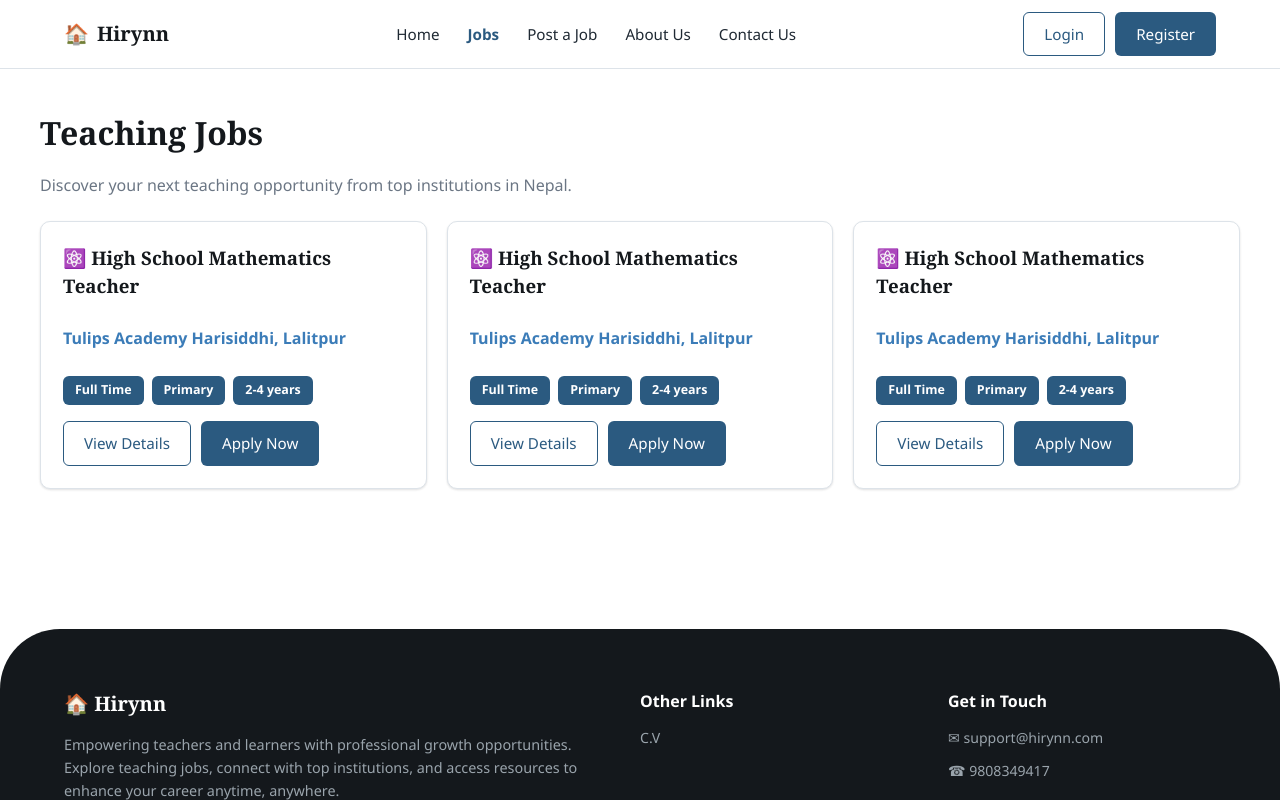
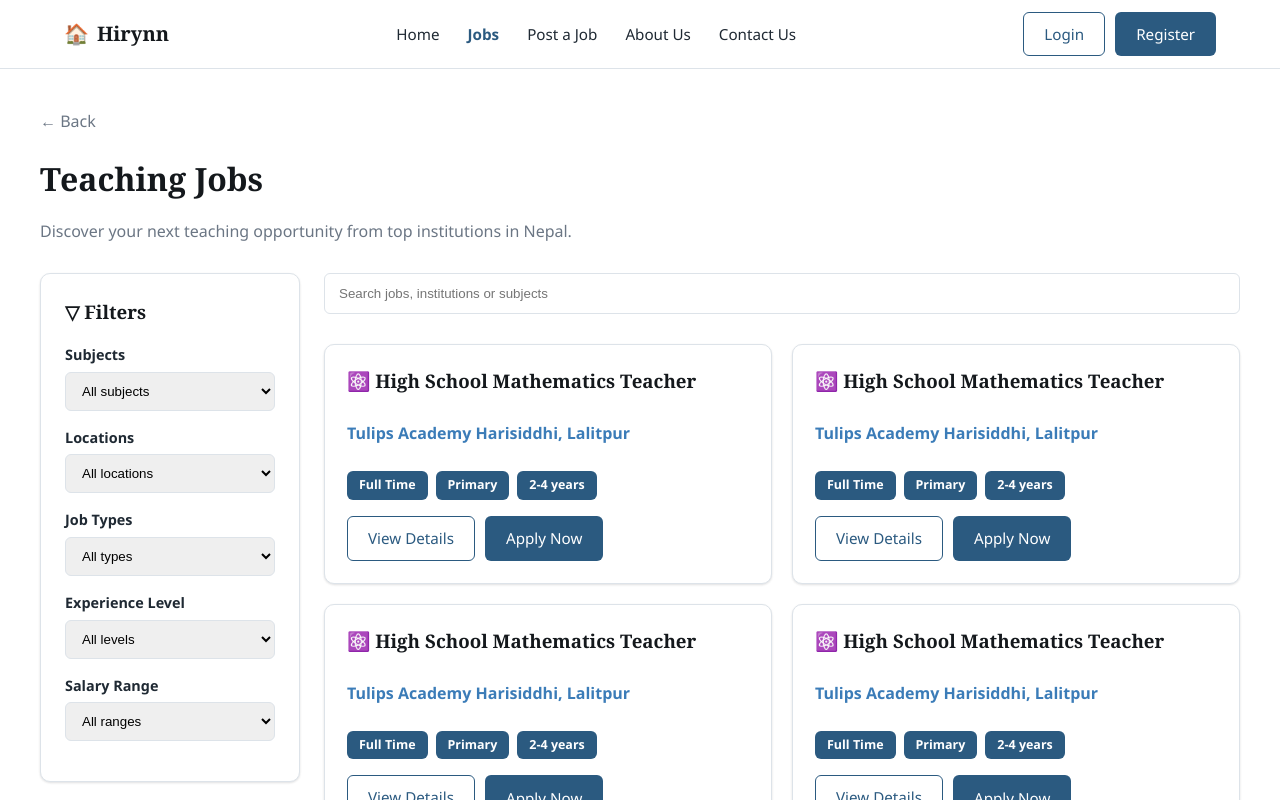
Before and after one commit to LaskaMaharjan/Hirynn-Website, a React (Vite) app: page /jobs in a window 1280 px wide. Shown: the top 800 px of the page. Built offline with nearby package versions, Linux system fonts and the light colour scheme.

Commit message:
Updated Jobs section

```diff
--- a/src/Components/Jobs.jsx
+++ b/src/Components/Jobs.jsx
@@ -1,45 +1,73 @@
+import { useState } from "react";
+import { Link } from "react-router-dom";
 import JobCard from "./JobCard.jsx";
 
 const jobs = [
-  {
-    id: 1,
-    title: "High School Mathematics Teacher",
-    institution: "Tulips Academy",
-    blurb: "Seeking a passionate mathematics teacher for our dynamic high school environment.",
-    subject: "Mathematics",
-    location: "Harisiddhi, Lalitpur",
-    type: "Full-Time",
-  },
-  {
-    id: 2,
-    title: "High School Mathematics Teacher",
-    institution: "Tulips Academy",
-    blurb: "Seeking a passionate mathematics teacher for our dynamic high school environment.",
-    subject: "Mathematics",
-    location: "Harisiddhi, Lalitpur",
-    type: "Full-Time",
-  },
-  {
-    id: 3,
-    title: "High School Mathematics Teacher",
-    institution: "Tulips Academy",
-    blurb: "Seeking a passionate mathematics teacher for our dynamic high school environment.",
-    subject: "Mathematics",
-    location: "Harisiddhi, Lalitpur",
-    type: "Full-Time",
-  },
+  { id: 1, title: "High School Mathematics Teacher", institution: "Tulips Academy", blurb: "Seeking a passionate mathematics teacher for our dynamic high school environment.", subject: "Mathematics", location: "Harisiddhi, Lalitpur", type: "Full-Time" },
+  { id: 2, title: "High School Mathematics Teacher", institution: "Tulips Academy", blurb: "Seeking a passionate mathematics teacher for our dynamic high school environment.", subject: "Mathematics", location: "Harisiddhi, Lalitpur", type: "Full-Time" },
+  { id: 3, title: "High School Mathematics Teacher", institution: "Tulips Academy", blurb: "Seeking a passionate mathematics teacher for our dynamic high school environment.", subject: "Mathematics", location: "Harisiddhi, Lalitpur", type: "Full-Time" },
+  { id: 4, title: "High School Mathematics Teacher", institution: "Tulips Academy", blurb: "Seeking a passionate mathematics teacher for our dynamic high school environment.", subject: "Mathematics", location: "Harisiddhi, Lalitpur", type: "Full-Time" },
+  { id: 5, title: "High School Mathematics Teacher", institution: "Tulips Academy", blurb: "Seeking a passionate mathematics teacher for our dynamic high school environment.", subject: "Mathematics", location: "Harisiddhi, Lalitpur", type: "Full-Time" },
+  { id: 6, title: "High School Mathematics Teacher", institution: "Tulips Academy", blurb: "Seeking a passionate mathematics teacher for our dynamic high school environment.", subject: "Mathematics", location: "Harisiddhi, Lalitpur", type: "Full-Time" },
+];
+
+const filters = [
+  { label: "Subjects", placeholder: "All subjects" },
+  { label: "Locations", placeholder: "All locations" },
+  { label: "Job Types", placeholder: "All types" },
+  { label: "Experience Level", placeholder: "All levels" },
+  { label: "Salary Range", placeholder: "All ranges" },
 ];
 
 export default function Jobs() {
+  const [query, setQuery] = useState("");
+
+  const visibleJobs = jobs.filter((j) =>
+    (j.title + j.institution + j.subject)
+      .toLowerCase()
+      .includes(query.toLowerCase())
+  );
+
   return (
-    <div className="page container">
+    <div className="page container jobs-page">
+      <Link to="/" className="back-link">← Back</Link>
       <h1>Teaching Jobs</h1>
-      <p className="text-muted">Discover your next teaching opportunity from top institutions in Nepal.</p>
+      <p className="text-muted">
+        Discover your next teaching opportunity from top institutions in
+        Nepal.
+      </p>
 
-      <div className="jobs-grid" style={{ marginTop: "24px" }}>
-        {jobs.map((job) => (
-          <JobCard key={job.id} job={job} />
-        ))}
+      <div className="jobs-layout">
+        <aside className="jobs-filters">
+          <h3 className="filters-title">▽ Filters</h3>
+          {filters.map((f) => (
+            <div className="field" key={f.label}>
+              <label>{f.label}</label>
+              <select defaultValue="">
+                <option value="">{f.placeholder}</option>
+              </select>
+            </div>
+          ))}
+        </aside>
+
+        <div className="jobs-results">
+          <input
+            className="jobs-search"
+            placeholder="Search jobs, institutions or subjects"
+            value={query}
+            onChange={(e) => setQuery(e.target.value)}
+          />
+
+          <div className="jobs-grid jobs-grid-2col">
+            {visibleJobs.map((job) => (
+              <JobCard key={job.id} job={job} showBlurb />
+            ))}
+          </div>
+
+          {visibleJobs.length === 0 && (
+            <p className="text-muted">No jobs match your search.</p>
+          )}
+        </div>
       </div>
     </div>
   );
--- a/src/styles.css
+++ b/src/styles.css
@@ -153,6 +153,63 @@ button { cursor: pointer; font-family: inherit; }
 
 @media (max-width: 600px) {
   .jobs-grid { grid-template-columns: 1fr; }
+}
+
+.jobs-page h1 {
+  margin: 6px 0;
+}
+
+.jobs-layout {
+  display: grid;
+  grid-template-columns: 260px 1fr;
+  gap: 24px;
+  margin-top: 30px;
+}
+
+.jobs-filters {
+  background: #fff;
+  border: 1px solid var(--color-border);
+  border-radius: var(--radius-md);
+  box-shadow: var(--shadow-card);
+  padding: 24px;
+  align-self: start;
+}
+
+.filters-title {
+  margin-bottom: 18px;
+}
+
+.jobs-filters .field label {
+  font-weight: 600;
+  font-size: 0.9rem;
+}
+
+.jobs-filters select {
+  width: 100%;
+  border: 1px solid var(--color-border);
+  border-radius: var(--radius-sm);
+  padding: 10px 12px;
+}
+
+.jobs-search {
+  width: 100%;
+  border: 1px solid var(--color-border);
+  border-radius: var(--radius-sm);
+  padding: 12px 14px;
+  margin-bottom: 20px;
+}
+
+.jobs-grid-2col {
+  grid-template-columns: repeat(2, 1fr);
+}
+
+@media (max-width: 900px) {
+  .jobs-layout {
+    grid-template-columns: 1fr;
+  }
+  .jobs-grid-2col {
+    grid-template-columns: 1fr;
+  }
 }
 
 /* ===== 4 Steps ===== */
```
